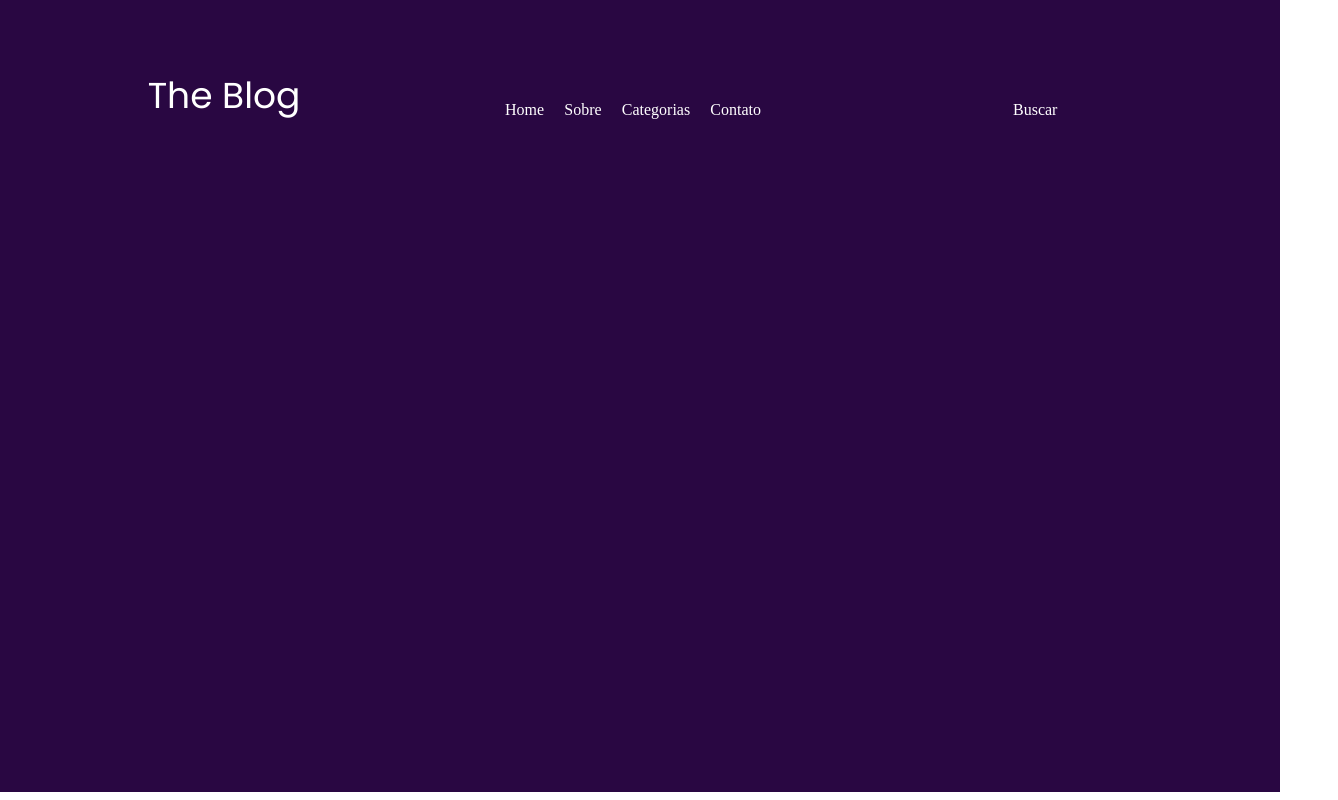
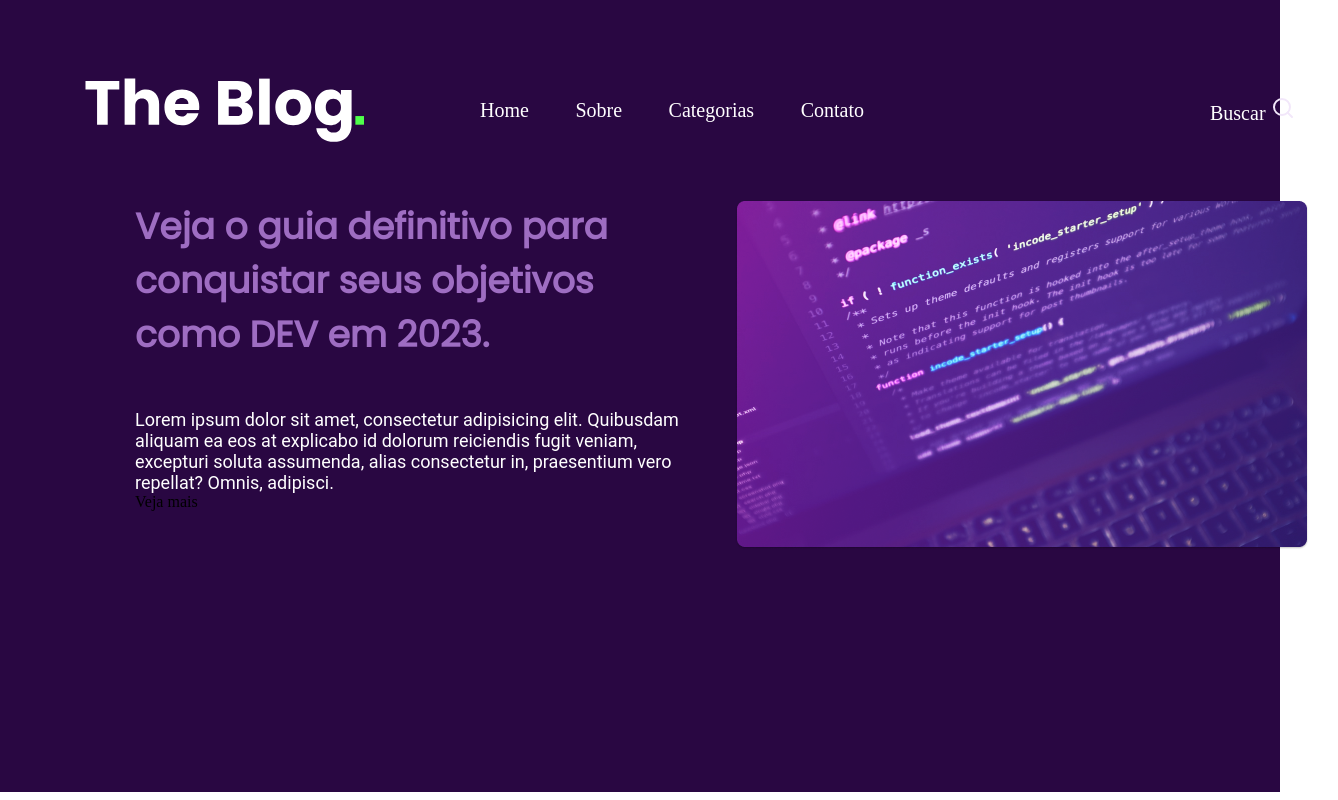
Before and after one commit to amandap10/desafio, a plain HTML site: page index.html in a window 1280 px wide. Shown: the whole page, 1338 px wide, since content can reach past the window. Drawn offline with Linux system fonts and the light colour scheme.

Commit message:
organizando o header

```diff
--- a/index.html
+++ b/index.html
@@ -15,8 +15,7 @@
 <body>
     <div class="main">
 
-      <div class="logo">The Blog</div>
-      <div class="detalhes"></div>
+      <div class="logo"><img src="./assets/logo.svg" alt=""></div>
 
       <div class="home">
 
@@ -26,14 +25,14 @@
         <div>Contato</div>
 
         <div class="search">
-          <search>Buscar</search>
+          <search>Buscar
+            <img src="./assets/search.svg" alt="">
+          </search>
         </div>
 
       </div>
 
-    </div>
 
-      <!--
       <div class="text-group">
 
         <h1>
@@ -49,8 +48,16 @@
 
         <span>Veja mais</span>
 
+        <div class="featured-img">
+
+          <img src="./assets/featured-image.png" alt="">
+
+        </div>
+
       </div>
-      -->
+
+    </div>
+
 
 </body>
 
--- a/style.css
+++ b/style.css
@@ -18,10 +18,10 @@
   position: absolute;
   color: #fff;
   font-family: 'Poppins', sans-serif;
-  font-size: 36px;
   display: flex;
   width: 35vw;
-  top: 68px;
+  height: 8vh;
+  top:78px;
   justify-content: space-around;
 
 }
@@ -29,10 +29,11 @@
 .home {
   position: absolute;
   color: #fff;
+  font-size: 20px;
   display: flex;
-  width: 20vw;
+  width: 30vw;
   height: 10vh;
-  left: 505px;
+  left: 480px;
   top: 70px;
   align-items: center;
   justify-content: space-between;
@@ -41,6 +42,42 @@
 .search {
   position: absolute;
   display: flex;
-  justify-content: end;
-  left: 508px;
+  width: 10vw;
+  left: 730px;
 }
+
+.text-group {
+  position:absolute;
+  display: flex;
+  flex-direction: column;
+  width: 570px;
+  height: 311px;
+  left: 135px;
+  top: 200px;
+}
+.text-group > h1 {
+  position: absolute;
+  font-family: 'Poppins', sans-serif;
+  font-style: normal;
+  color: #9E6DC2;
+  font-weight: 700;
+  font-size: 36px;
+  line-height: 54px;
+}
+.text-group > p {
+  display: flex;
+  align-items: flex-end;
+  height: 450px;
+  color: #fff;
+  font-family: 'Roboto',sans-serif;
+  font-style: normal;
+  font-weight: 400;
+  font-size: 18px;
+}
+
+.featured-img {
+  position: absolute;
+  width: 570px;
+  height: 346px;
+  left: 600px;
+}
```
